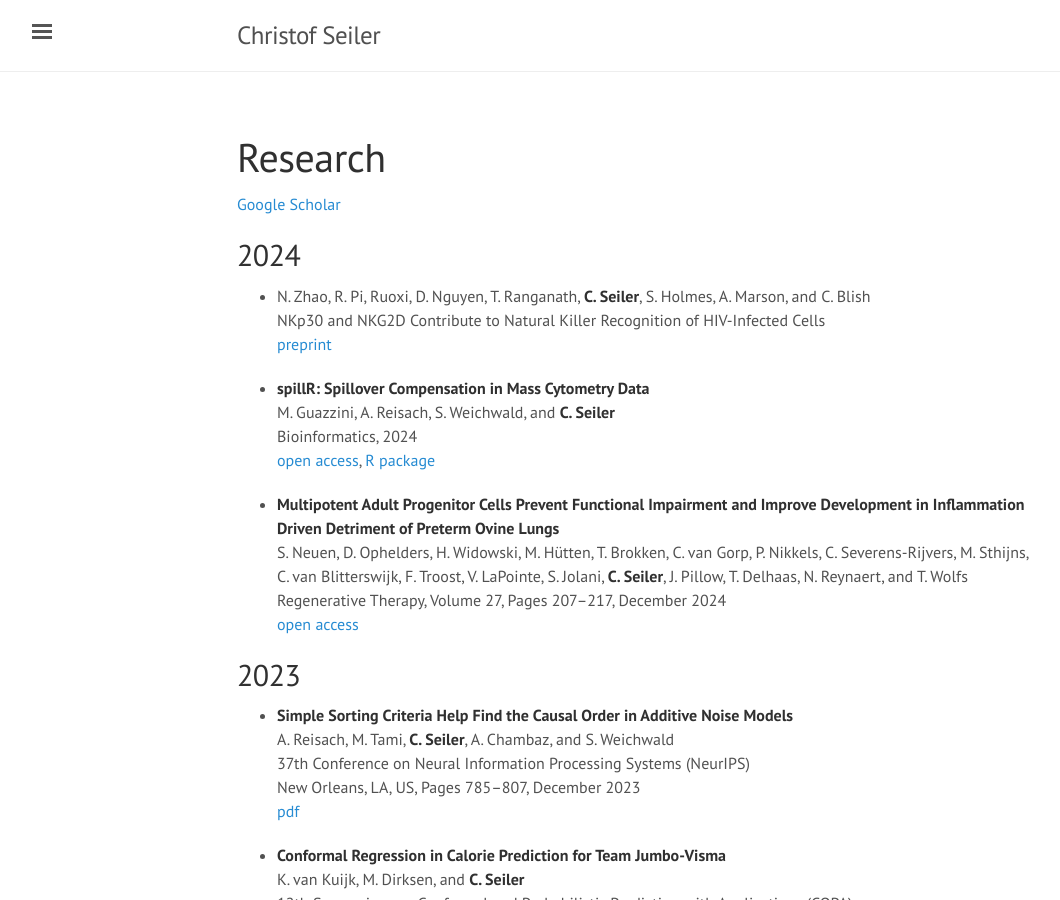
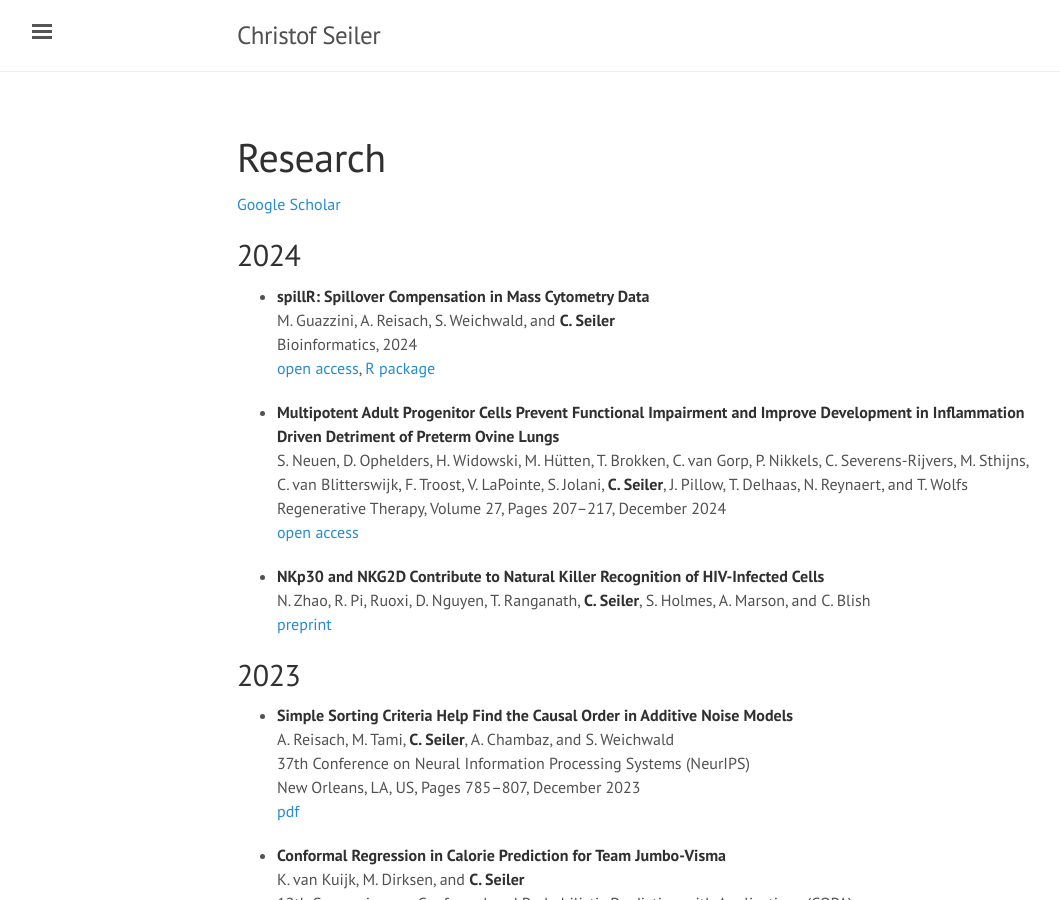
Before and after one commit to ChristofSeiler/ChristofSeiler.github.io, a Jekyll site: the page built from research.md, in a window 1280 px wide and 900 px high. Shown: the whole window, without its empty margins (3-1063 px from the left). Built offline with Jekyll 4.4.1, drawn with Linux system fonts in a browser that asks for light colours; some of the changed lines change nothing that is shown.

Commit message:
fixed formatting

```diff
--- a/research.md
+++ b/research.md
@@ -6,10 +6,6 @@
 [Google Scholar](https://scholar.google.com/citations?user=fxMt84EAAAAJ&hl=en)
 
 ## 2024
-
-* N. Zhao, R. Pi, Ruoxi, D. Nguyen, T. Ranganath, **C. Seiler**, S. Holmes, A. Marson, and C. Blish <br>
-NKp30 and NKG2D Contribute to Natural Killer Recognition of HIV-Infected Cells <br>
-[preprint](http://dx.doi.org/10.2139/ssrn.4870950)
 
 * **spillR: Spillover Compensation in Mass Cytometry Data** <br>
 M. Guazzini, A. Reisach, S. Weichwald, and **C. Seiler** <br>
@@ -20,6 +16,10 @@
 S. Neuen, D. Ophelders, H. Widowski, M. Hütten, T. Brokken, C. van Gorp, P. Nikkels, C. Severens-Rijvers, M. Sthijns, C. van Blitterswijk, F. Troost, V. LaPointe, S. Jolani, **C. Seiler**, J. Pillow, T. Delhaas, N. Reynaert, and T. Wolfs <br>
 Regenerative Therapy, Volume 27, Pages 207&ndash;217, December 2024 <br>
 [open access](https://doi.org/10.1016/j.reth.2024.03.014)
+
+* **NKp30 and NKG2D Contribute to Natural Killer Recognition of HIV-Infected Cells** <br>
+N. Zhao, R. Pi, Ruoxi, D. Nguyen, T. Ranganath, **C. Seiler**, S. Holmes, A. Marson, and C. Blish <br>
+[preprint](http://dx.doi.org/10.2139/ssrn.4870950)
 
 ## 2023
 
```
